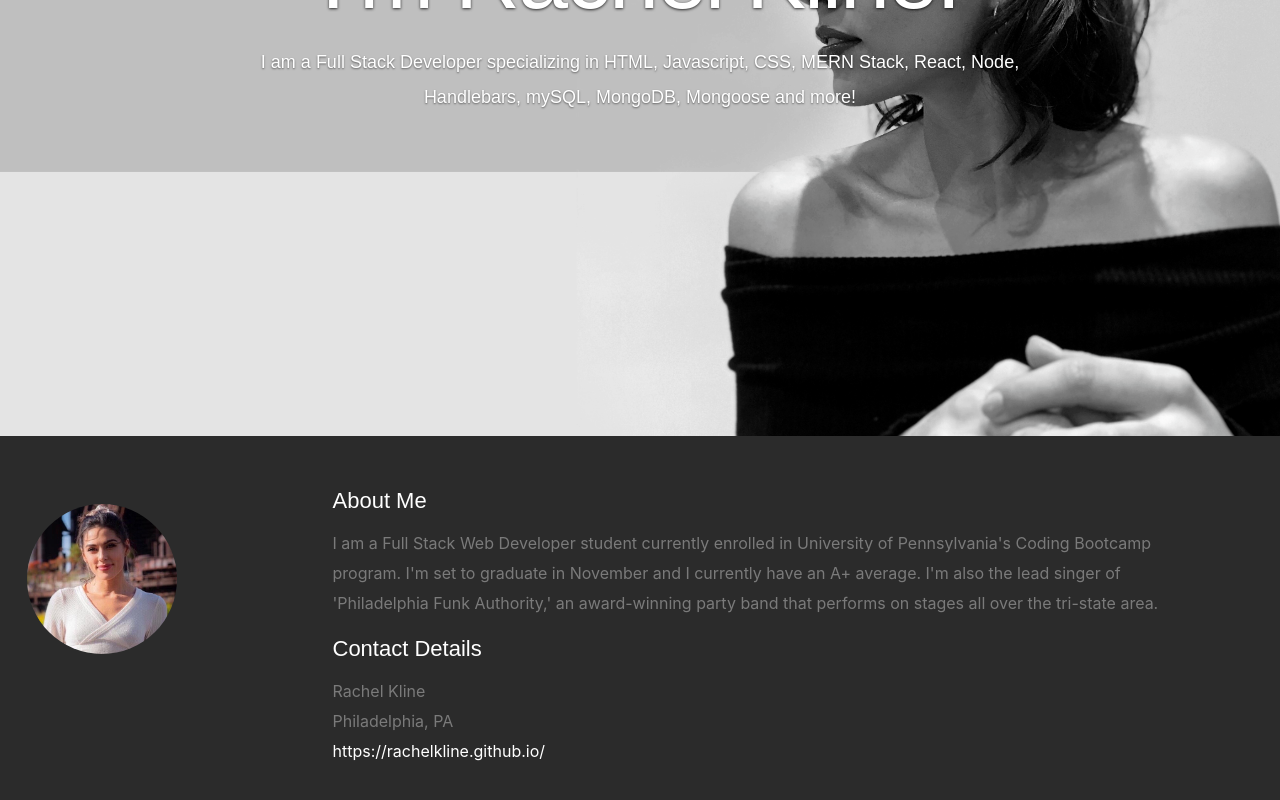
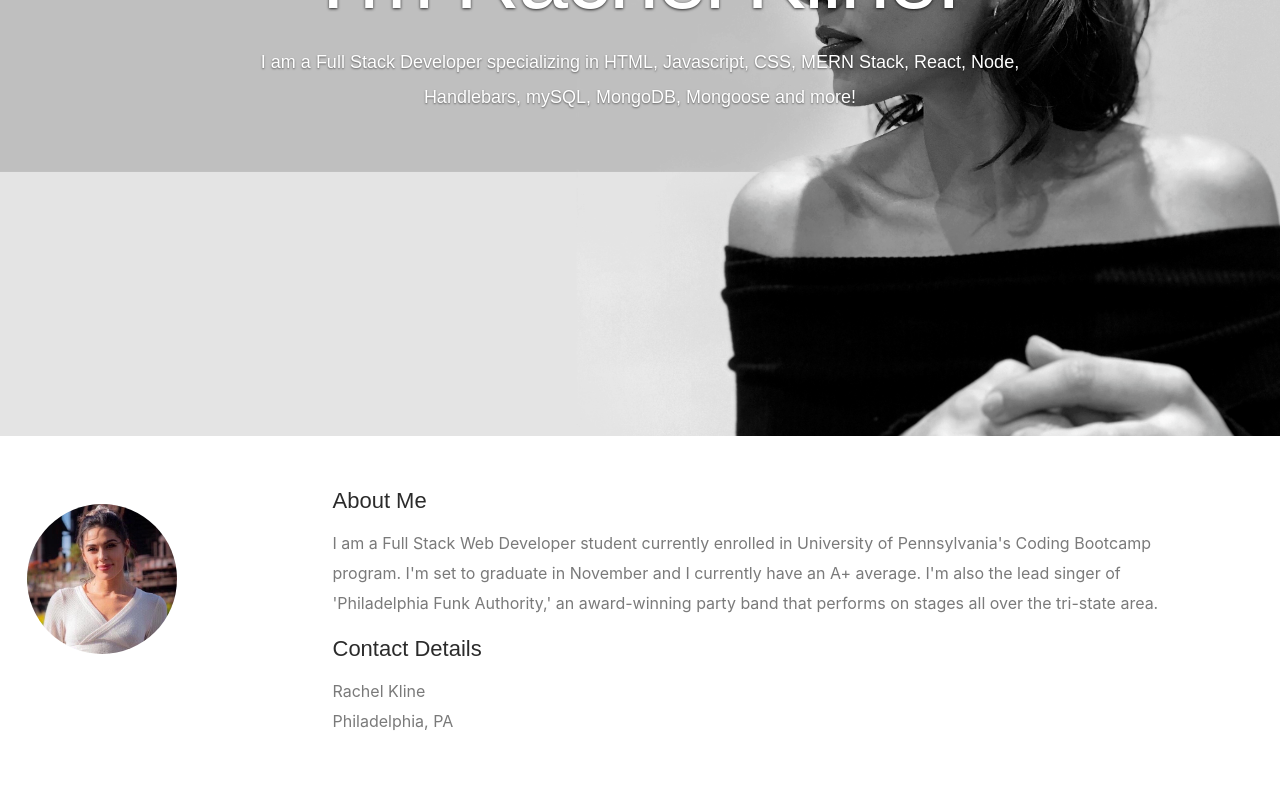
Before and after one commit to rachelkline/Portfolio, a React (Create React App) app: page / in a window 1280 px wide. Shown: the part 364-1164 px from the top of the page. Built offline with nearby package versions, Linux system fonts and the light colour scheme; the HTML template or start-up script is replaced by a standard one.

Commit message:
Color Change

```diff
--- a/public/css/layout.css
+++ b/public/css/layout.css
@@ -160,8 +160,9 @@
  /* #about .download { width: 50%; } */
 
 #about {
-    background: #2B2B2B;
+    /* background: #2B2B2B; */
     padding-top: 50px;
+    background: white;
     padding-bottom: 50px;
     overflow: hidden;
  }
@@ -176,7 +177,7 @@
 
  #about h2 {
     font: 22px/30px 'opensans-bold', sans-serif;
-    color: #fff;
+    color: #2B2B2B;;
     margin-bottom: 12px;
  }
 
```
